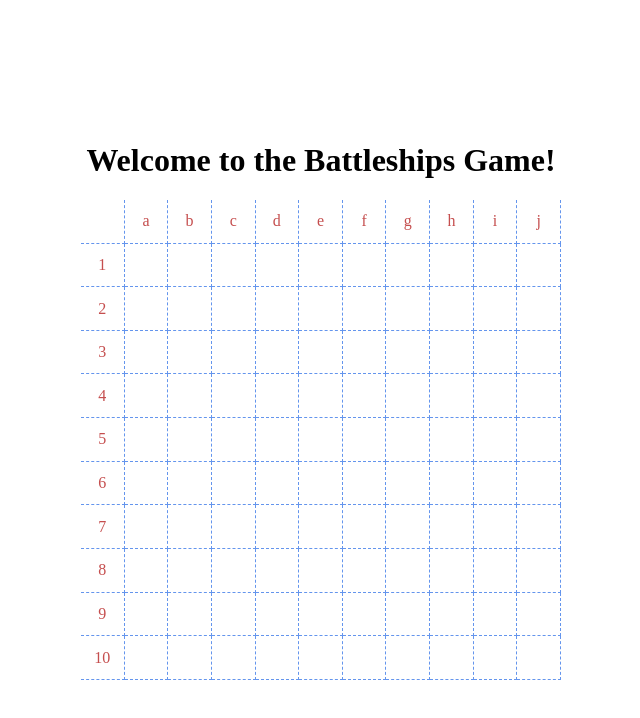
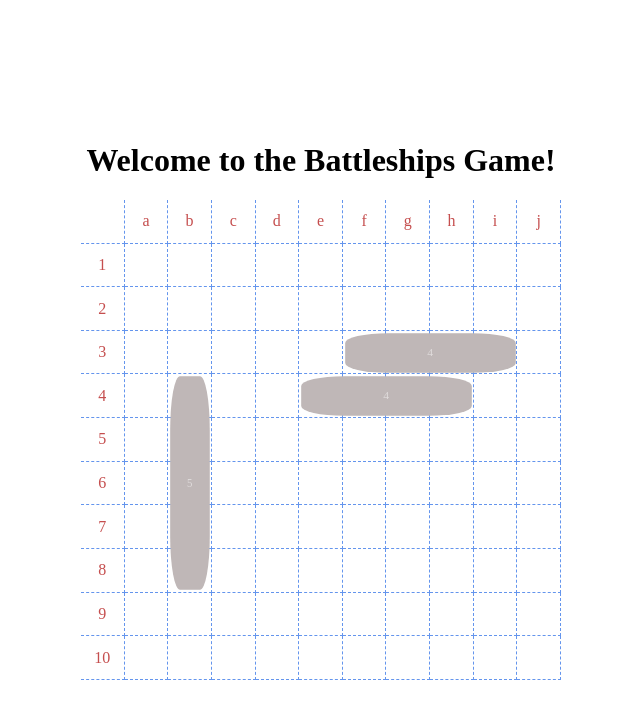
Before and after one commit to norin89/battleships-game, a Next.js app: page / in a window 1280 px wide. Shown: the top 718 px of the page, without its empty margins (319-959 px from the left). Built offline with nearby package versions, Linux system fonts and the light colour scheme.

Commit message:
Generate random ship positions

```diff
--- a/src/app/page.tsx
+++ b/src/app/page.tsx
@@ -1,4 +1,5 @@
 import { Board } from '@/componenta/molecules';
+import { generateShipPositions } from '@/utils/generateShipPositions';
 
 export default function Home() {
 	return (
@@ -13,7 +14,10 @@ export default function Home() {
 				}}
 			>
 				<h1>Welcome to the Battleships Game!</h1>
-				<Board style={{ width: '60vh', maxWidth: '100%', minWidth: 320 }} />
+				<Board
+					style={{ width: '60vh', maxWidth: '100%', minWidth: 320 }}
+					ships={generateShipPositions({ shipSizes: [5, 4, 4] })}
+				/>
 			</main>
 		</>
 	);
--- a/src/componenta/atoms/ship/ship.tsx
+++ b/src/componenta/atoms/ship/ship.tsx
@@ -7,17 +7,11 @@ import settings from '@/settings.json';
 export type ShipProps = HTMLAttributes<HTMLSpanElement> & {
 	// todo: generic type for number range
 	size: number;
-	orientation?: 'horizontal' | 'vertical';
+	orientation: 'horizontal' | 'vertical';
 	isSunk?: boolean;
 };
 
-export const Ship = ({
-	size,
-	orientation = 'horizontal',
-	isSunk,
-	className,
-	...props
-}: ShipProps) => {
+export const Ship = ({ size, orientation, isSunk, className, ...props }: ShipProps) => {
 	if (size < settings['ship-size-min'] || size > settings['ship-size-max']) {
 		throw new Error(
 			`Ship size must be between ${settings['ship-size-min']} and ${settings['ship-size-max']}`,
--- /dev/null
+++ b/src/utils/generateShipPositions.ts
@@ -0,0 +1,36 @@
+import settings from '@/settings.json';
+import { getRandomInteger } from '@/utils';
+import { BoardProps } from '@/componenta/molecules';
+import { ShipProps } from '@/componenta/atoms';
+
+type generateShipPositionsProps = {
+	shipSizes: Array<ShipProps['size']>;
+};
+
+export const generateShipPositions = ({
+	shipSizes,
+}: generateShipPositionsProps): BoardProps['ships'] =>
+	shipSizes.map((size) => {
+		const orientation = ['horizontal', 'vertical'][
+			getRandomInteger(0, 1)
+		] as ShipProps['orientation'];
+
+		const maxStartPosition = settings['board-size'] - size;
+		const positionInLength = getRandomInteger(1, maxStartPosition);
+		const positionInWidth = getRandomInteger(1, settings['board-size']);
+
+		return {
+			size,
+			orientation,
+			position:
+				orientation === 'horizontal'
+					? {
+							row: positionInWidth,
+							column: positionInLength,
+						}
+					: {
+							row: positionInLength,
+							column: positionInWidth,
+						},
+		};
+	});
--- /dev/null
+++ b/src/utils/getRandomInteger.ts
@@ -0,0 +1,2 @@
+export const getRandomInteger = (min: number, max: number) =>
+	Math.floor(Math.random() * (max - min + 1)) + min;
--- /dev/null
+++ b/src/utils/index.ts
@@ -0,0 +1,3 @@
+export * from './numberIndexToAlphanumeric';
+export * from './generateShipPositions';
+export * from './getRandomInteger';
```
Also changed, not shown: 1 other file (tests, documents, lock files or other folders).
